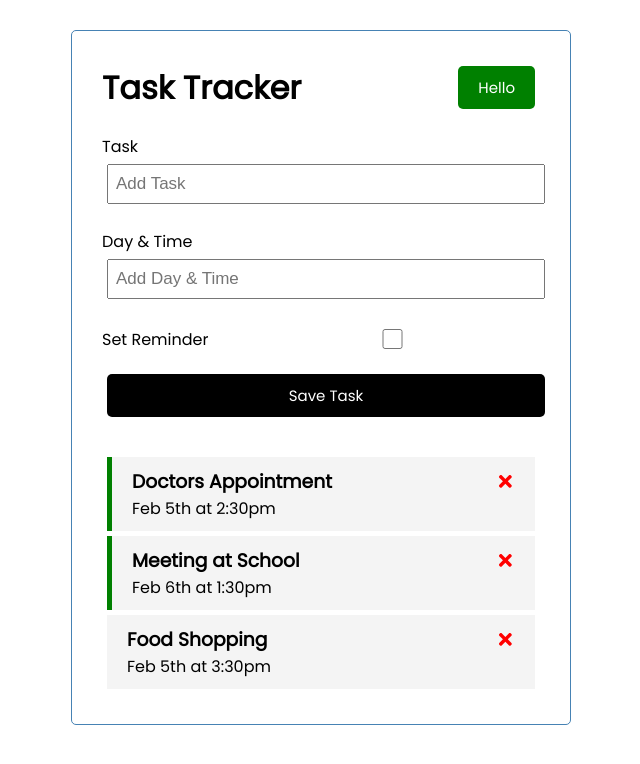
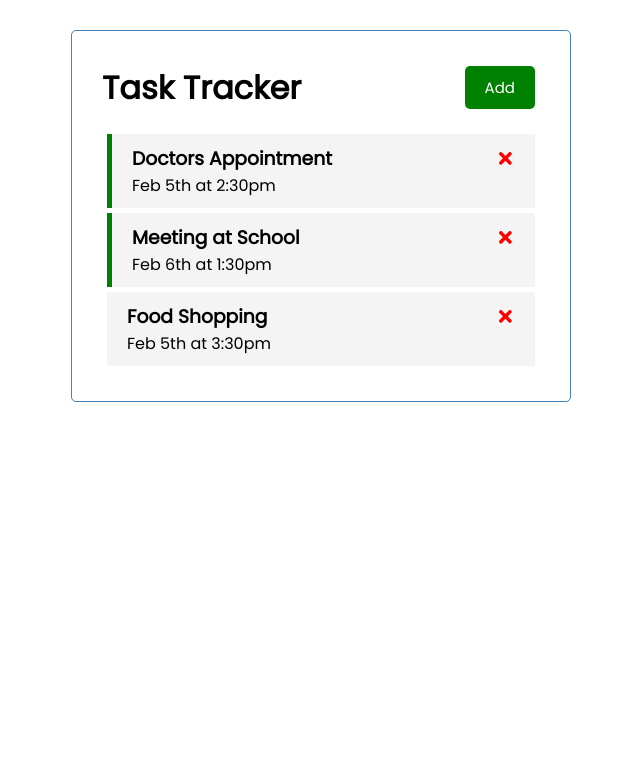
Before and after one commit to jacky6016/React-Practice, a React (Create React App) app: page / in a window 1280 px wide. Shown: the top 764 px of the page, without its empty margins (319-959 px from the left). Built offline with nearby package versions, Linux system fonts and the light colour scheme.

Commit message:
Add toggle functionality to the 'Add Task' button

```diff
--- a/src/App.js
+++ b/src/App.js
@@ -10,6 +10,8 @@
     1. we pass in an initial state (a variable or an object)
     2. returns a stateful value and a function to update it
   */
+	const [showAddTask, setShowAddTask] = useState(false)
+
   const [tasks, setTasks] = useState([
     {
       id: 1,
@@ -66,8 +68,11 @@
   return (
     // passing a prop
     <div className='container'>
-      <Header />
-			<AddTask onAdd={addTask} />
+      <Header
+				onAdd={() => setShowAddTask(!showAddTask)}
+				showAdd={showAddTask}
+			/>
+			{showAddTask && <AddTask onAdd={addTask} />}
       {tasks.length > 0
 				? <Tasks
 						tasks={tasks}
--- a/src/components/Header.js
+++ b/src/components/Header.js
@@ -2,15 +2,11 @@
 import PropTypes from 'prop-types'
 import Button from './Button'
 
-const Header = ({title}) => {
-	const onClick = () => {
-		console.log('click')
-	}
-
+const Header = ({ title, onAdd, showAdd }) => {
 	return (
 		<header className='header'>
 			<h1>{title}</h1>
-			<Button color='green' text='Hello' onClick={onClick}/>
+			<Button color={showAdd ?'red' :'green'} text={showAdd ?'Close' :'Add'} onClick={onAdd}/>
 		</header>
 	)
 }
```
